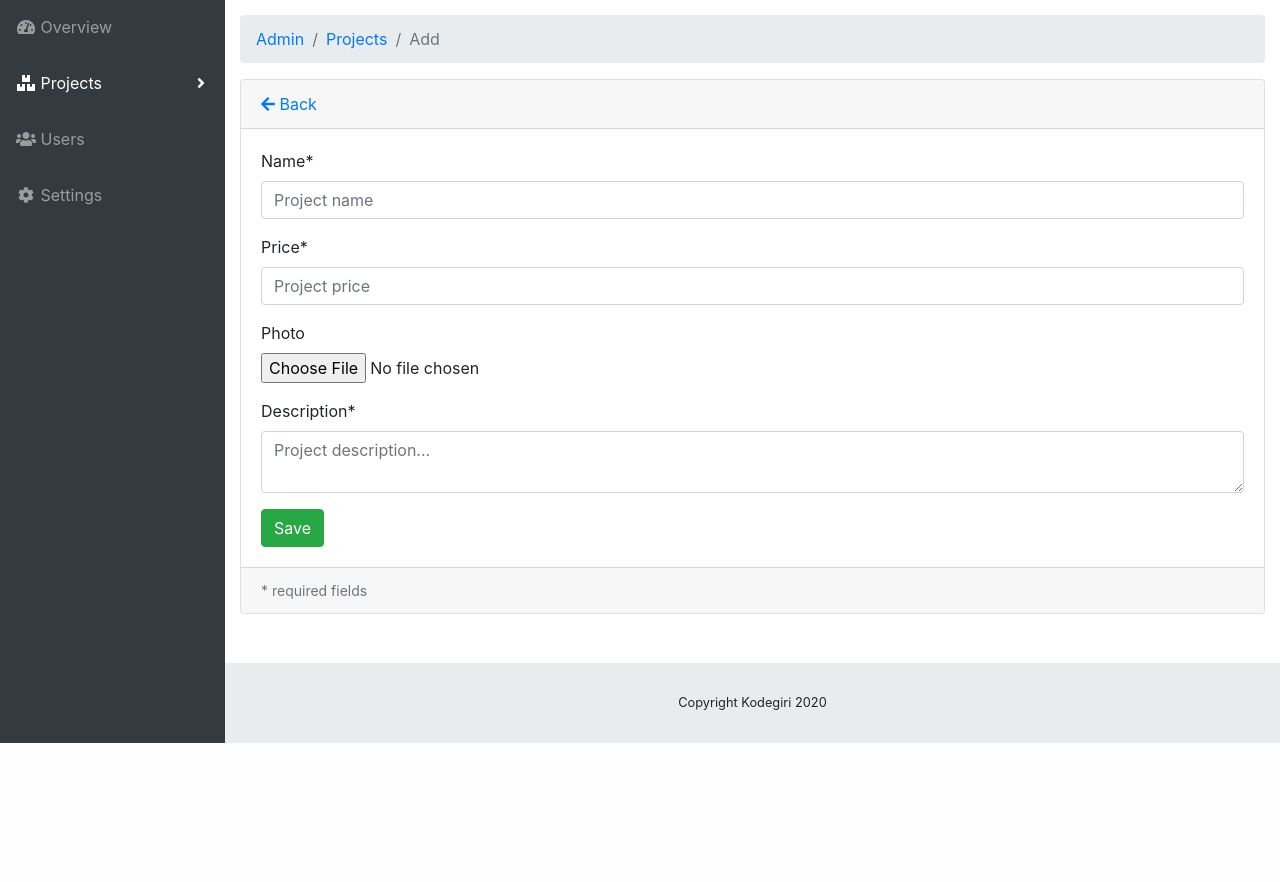
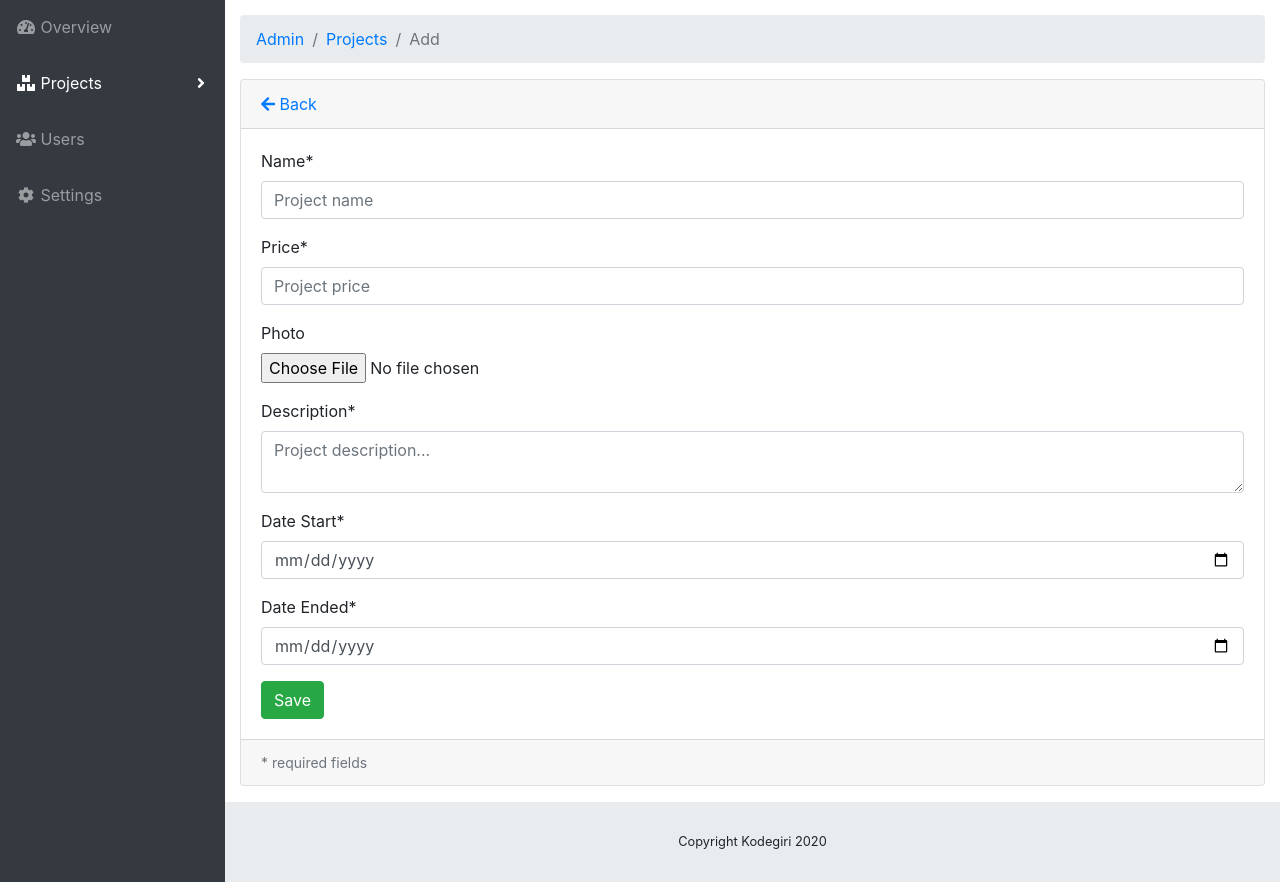
Before and after one commit to agungr23/ManajemenProyek, a CodeIgniter app: page /manjmproyek/index.php/admin/projects/add in a window 1280 px wide. Shown: the part 64-946 px from the top of the page. Before the commit the page ends 807 px from the top, so only its background shows below. Run offline with CodeIgniter, Linux system fonts and the light colour scheme; the visitor is signed in with stand-in values (Sample User, id 1); some libraries are stand-ins or nearby versions.

Commit message:
Manajemen Proyek

```diff
--- a/application/models/Project_model.php
+++ b/application/models/Project_model.php
@@ -9,6 +9,8 @@ class Project_model extends CI_Model
     public $price;
     public $image = "default.jpg";
     public $description;
+    public $project_started;
+    public $project_ended;
 
     public function rules()
     {
@@ -23,6 +25,14 @@ class Project_model extends CI_Model
 
             ['field' => 'description',
             'label' => 'Description',
+            'rules' => 'required'],
+
+            ['field' => 'project_started',
+            'label' => 'Project_started',
+            'rules' => 'required'],
+
+            ['field' => 'project_ended',
+            'label' => 'Project_ended',
             'rules' => 'required']
         ];
     }
@@ -45,6 +55,8 @@ class Project_model extends CI_Model
 		$this->price = $post["price"];
 		$this->image = $this->_uploadImage();
         $this->description = $post["description"];
+        $this->project_started = $post["project_started"];
+        $this->project_ended = $post["project_ended"];
         $this->db->insert($this->_table, $this);
     }
 
@@ -63,6 +75,8 @@ class Project_model extends CI_Model
 		}
 
         $this->description = $post["description"];
+        $this->project_started = $post["project_started"];
+        $this->project_ended = $post["project_ended"];
         $this->db->update($this->_table, $this, array('project_id' => $post['id']));
     }
 
--- a/application/views/admin/project/new_form.php
+++ b/application/views/admin/project/new_form.php
@@ -68,6 +68,24 @@
 								</div>
 							</div>
 
+							<div class="form-group">
+  								<label for="name">Date Start*</label>
+								<input class="form-control <?php echo form_error('project_started') ? 'is-invalid':'' ?>"
+								type="date" name="project_started" placeholder="Project Started">
+								<div class="invalid-feedback">
+									<?php echo form_error('project_started') ?>
+								</div>
+							</div>
+
+							<div class="form-group">
+  								<label for="name">Date Ended*</label>
+								<input class="form-control <?php echo form_error('project_ended') ? 'is-invalid':'' ?>"
+								type="date" name="project_ended" placeholder="Project Ended">
+								<div class="invalid-feedback">
+									<?php echo form_error('project_ended') ?>
+								</div>
+							</div>
+
 							<input class="btn btn-success" type="submit" name="btn" value="Save" />
 						</form>
 
```
Also changed, not shown: application/views/admin/project/edit_form.php (+8 -0 lines), upload/project/5ea99d86a4b69.jpg (added), upload/project/5ea99e69a7e22.jpg (added).
